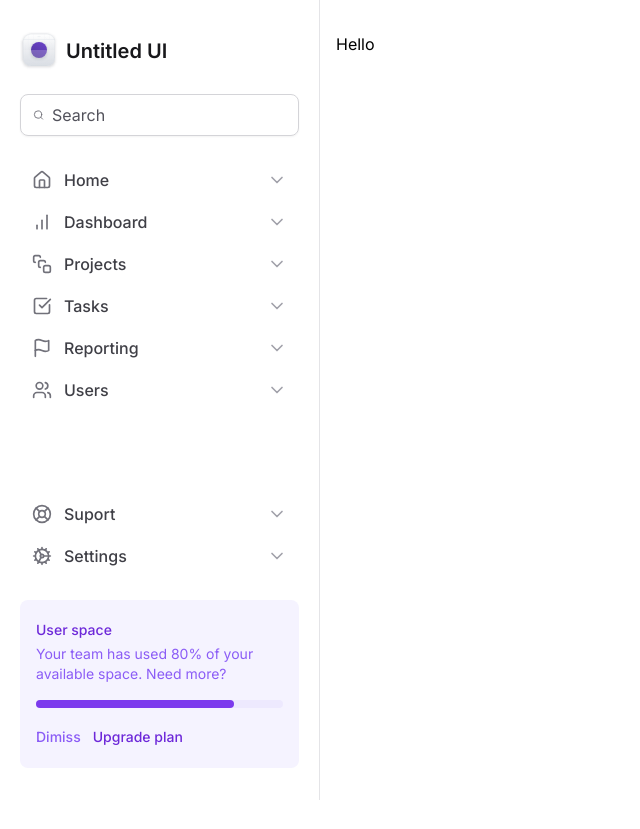
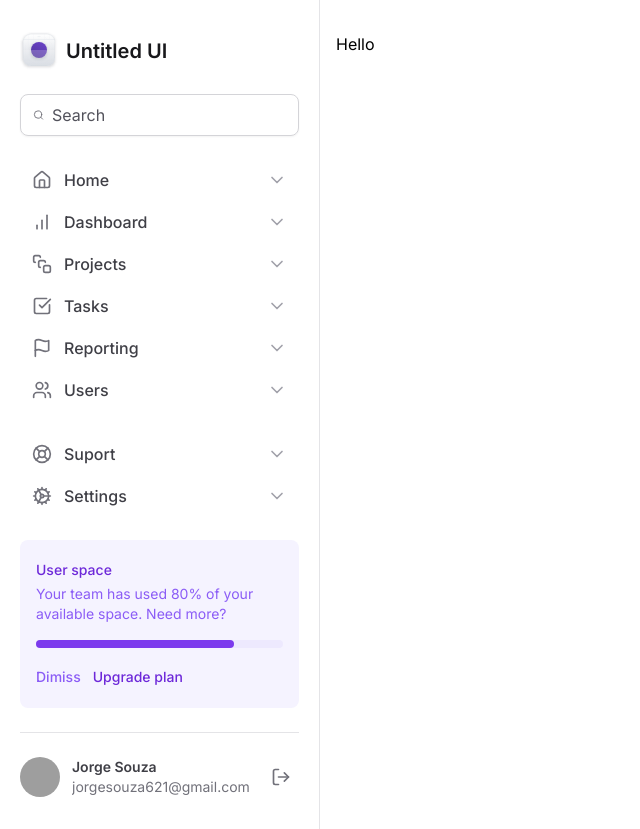
Before and after one commit to jorgedss/tailwind-css, a Next.js app: page / in a window 1280 px wide. Shown: the whole page, without its empty margins (0-640 px from the left). Before the commit the page ends 800 px from the top, so only its background shows below. Built offline with nearby package versions, Linux system fonts and the light colour scheme; grey boxes are pictures that could not be loaded.

Commit message:
Perfil do usuário

```diff
--- /dev/null
+++ b/src/components/Sidebar/Profile.tsx
@@ -0,0 +1,22 @@
+import { LogOut } from 'lucide-react'
+
+export function Profile() {
+  return (
+    <div className="grid items-center gap-3 grid-cols-profile">
+      <img
+        src="http://github.com/jorgedss.png"
+        alt=""
+        className="w-10 h-10 rounded-full"
+      />
+      <div className="flex flex-col truncate">
+        <span className="text-sm font-semibold text-zinc-700">Jorge Souza</span>
+        <span className="text-sm text-zinc-500 truncate">
+          jorgesouza621@gmail.com
+        </span>
+      </div>
+      <button type="button" className="ml-auto p-2 hover:bg-zinc-50 rounded-md">
+        <LogOut className="w-5 h-5 text-zinc-500" />
+      </button>
+    </div>
+  )
+}
--- a/src/components/Sidebar/index.tsx
+++ b/src/components/Sidebar/index.tsx
@@ -13,6 +13,7 @@
 } from 'lucide-react'
 import { NavItem } from './NavItem'
 import { UsedSpaceWidget } from './UsedSpaceWidget'
+import { Profile } from './Profile'
 
 export function Sidebar() {
   return (
@@ -42,6 +43,9 @@
         </nav>
 
         <UsedSpaceWidget />
+
+        <div className="h-px bg-zinc-200"></div>
+        <Profile />
       </div>
     </aside>
   )
--- a/tailwind.config.ts
+++ b/tailwind.config.ts
@@ -6,6 +6,7 @@
     extend: {
       gridTemplateColumns: {
         app: 'minmax(18rem, 20rem) 1fr',
+        profile: 'max-content 1fr max-content',
       },
     },
   },
```
